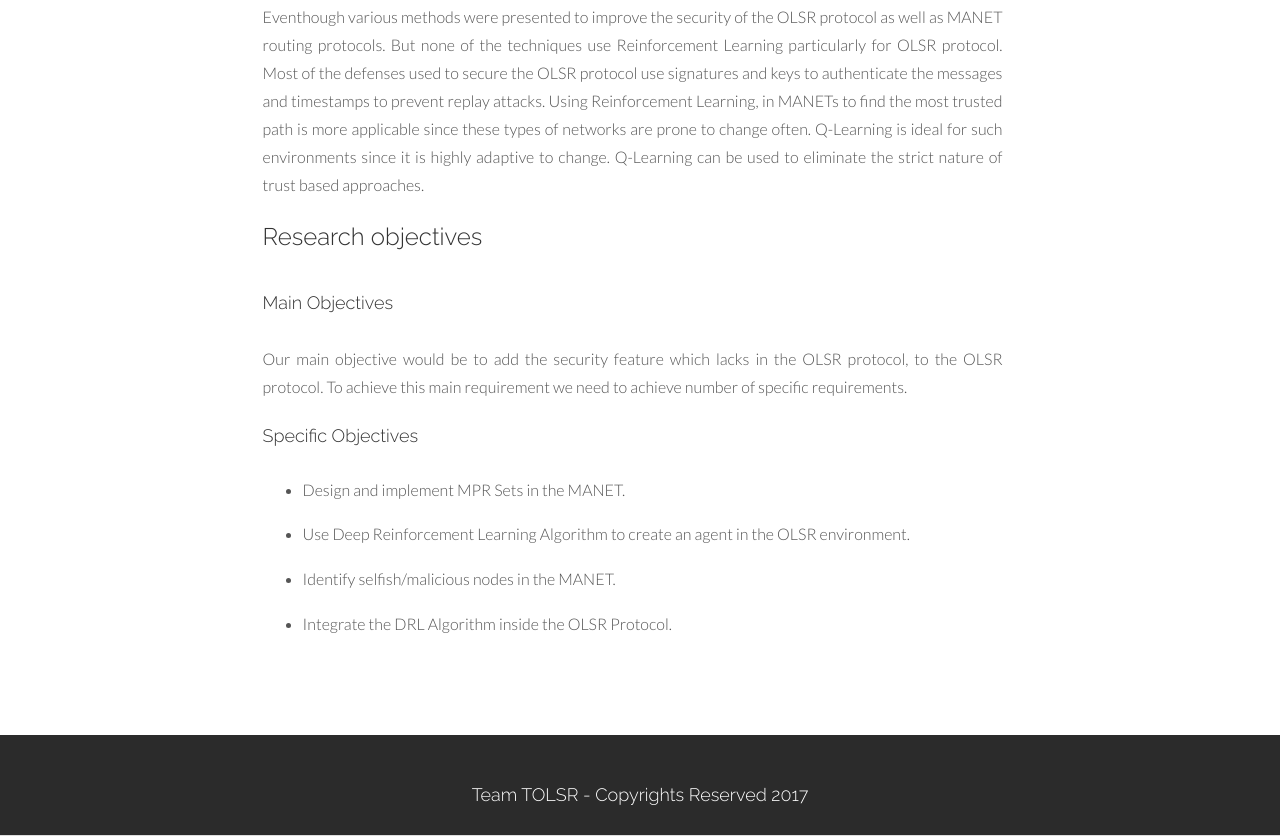
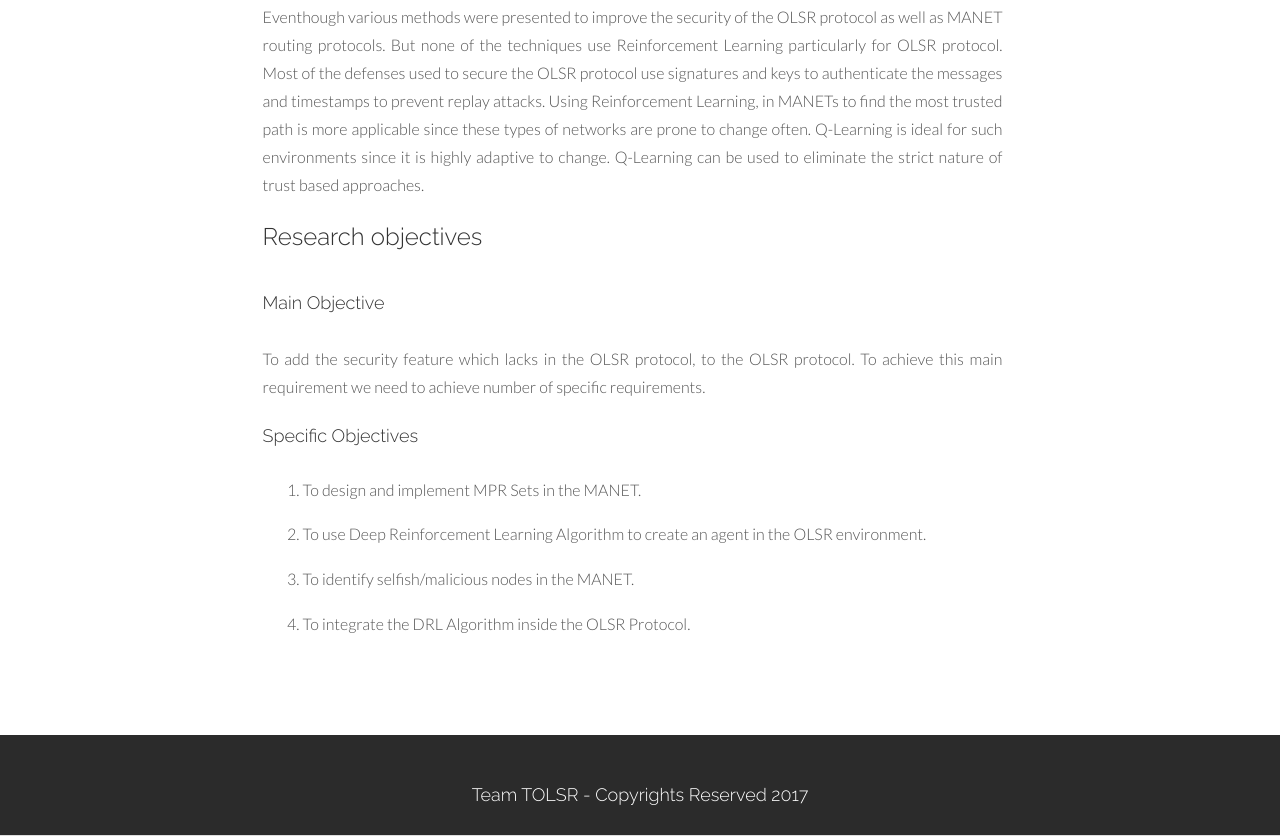
Before and after one commit to ntjz-kakarot/TOLSR, a plain HTML site: page domain.html in a window 1280 px wide. Shown: the part 2543-3379 px from the top of the page. Drawn offline with Linux system fonts and the light colour scheme.

Commit message:
Updated domain.html content

```diff
--- a/domain.html
+++ b/domain.html
@@ -107,21 +107,21 @@
         <div>
           <h3>Research objectives</h3>
           <br />
-          <h4>Main Objectives</h4>
+          <h4>Main Objective</h4>
           <br />
-          <p align="justify">Our main objective would be to add the security feature which lacks in the OLSR protocol, to the OLSR protocol. To achieve this main requirement we need to achieve number of specific requirements.</p>
+          <p align="justify">To add the security feature which lacks in the OLSR protocol, to the OLSR protocol. To achieve this main requirement we need to achieve number of specific requirements.</p>
 
           <h4>Specific Objectives</h4>
           <br />
-            <ul>
-              <li>Design and implement MPR Sets in the MANET.</li>
+            <ol>
+              <li> To design and implement MPR Sets in the MANET.</li>
               <br />
-              <li>Use Deep Reinforcement Learning Algorithm to create an agent in the OLSR environment.</li>
+              <li> To use Deep Reinforcement Learning Algorithm to create an agent in the OLSR environment.</li>
               <br />
-              <li>Identify selfish/malicious nodes in the MANET.</li>
+              <li> To identify selfish/malicious nodes in the MANET.</li>
               <br />
-              <li>Integrate the DRL Algorithm inside the OLSR Protocol.</li>
-            </ul>
+              <li> To integrate the DRL Algorithm inside the OLSR Protocol.</li>
+            </ol>
             <br /><br /><br /><br />
         </div>
 			</div><!-- col -->
```
